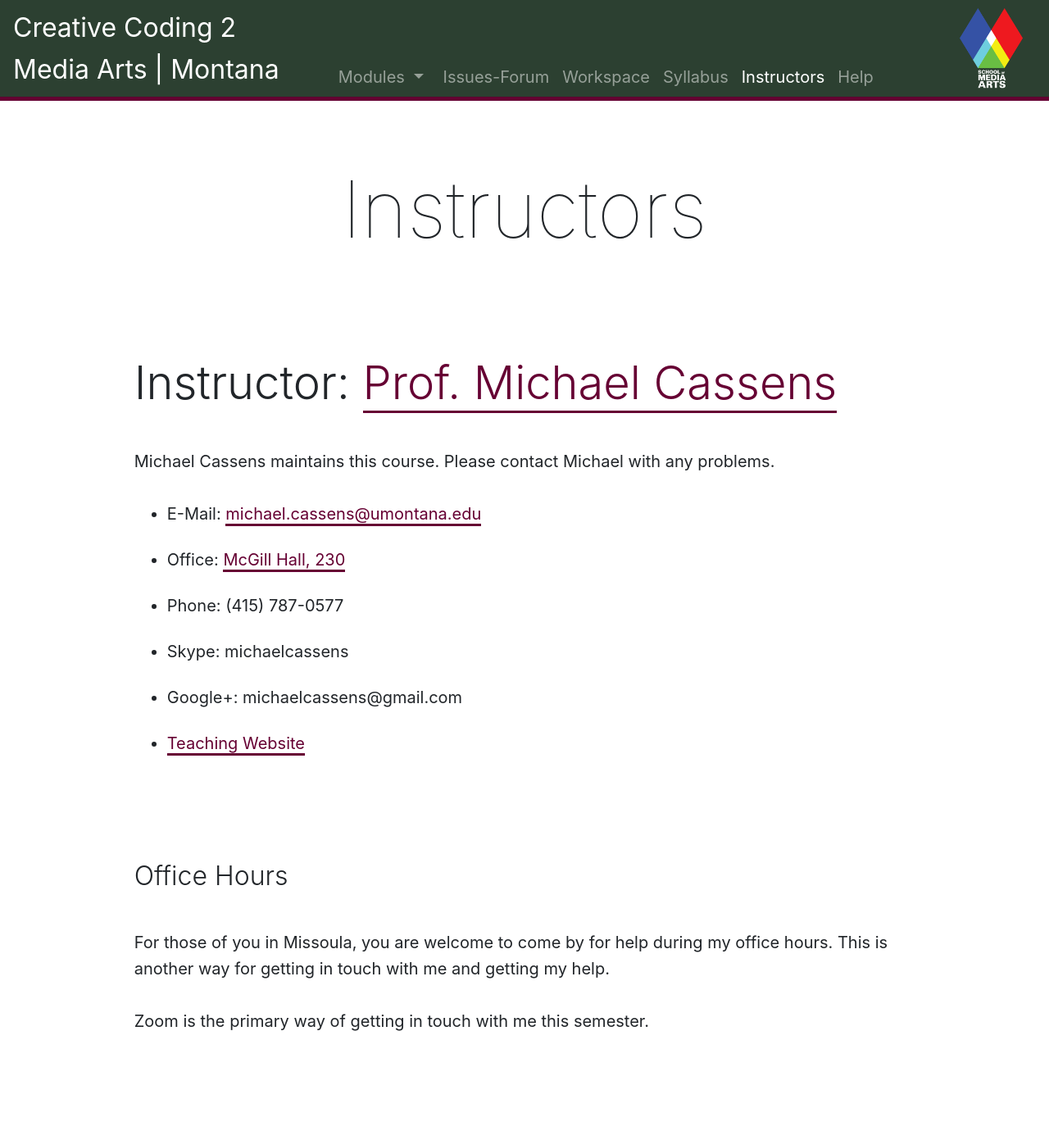
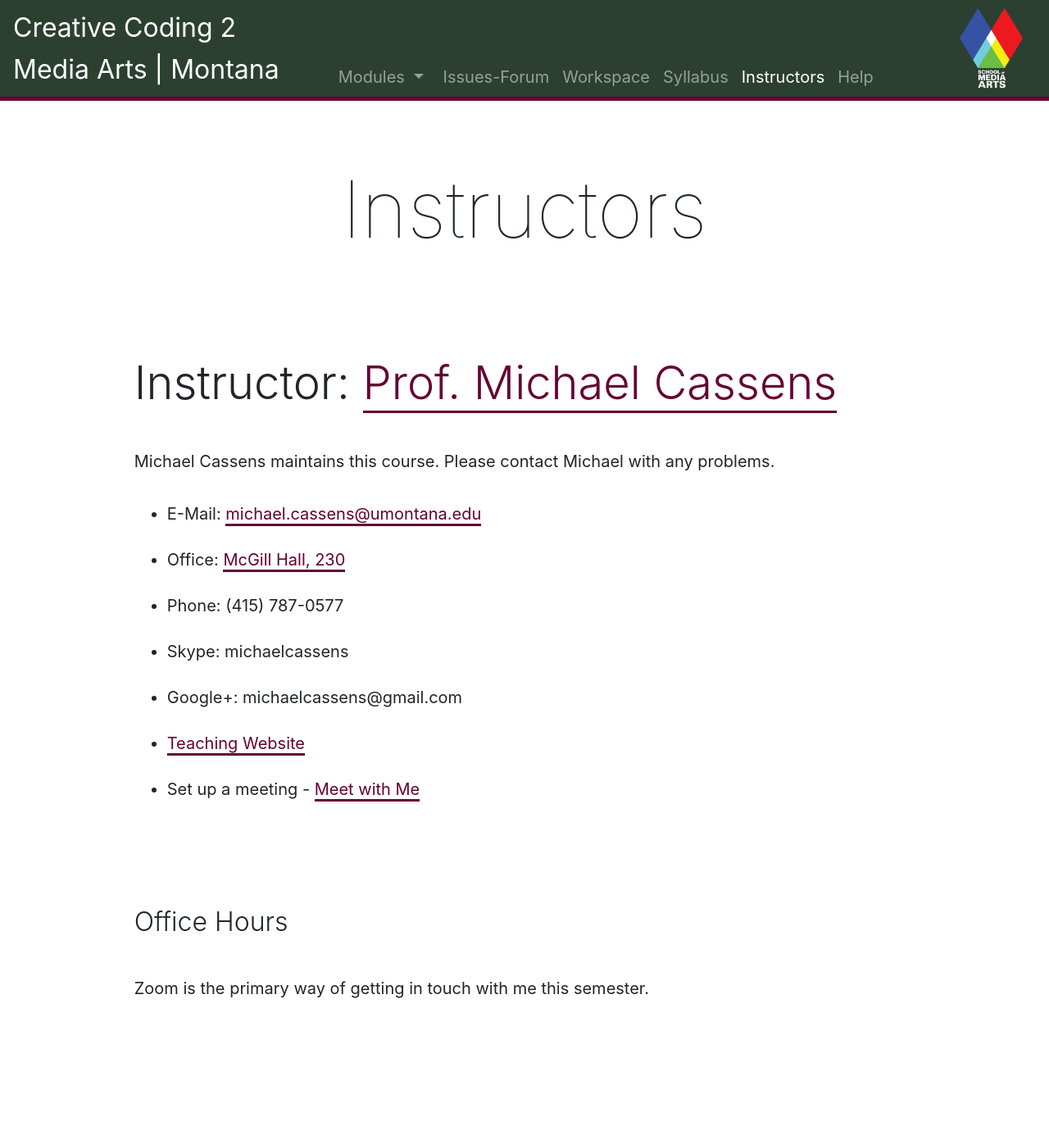
Before and after one commit to Montana-Media-Arts/220-creative-coding2-Spring2021, a Jekyll site: the page built from modules/instructors/_posts/2017-01-01-instructors.md, in a window 1280 px wide. Shown: the whole page at 82% size. Built offline with Jekyll 4.4.1, drawn with Linux system fonts in a browser that asks for light colours; nearby versions of some CDN libraries; comment, search, counter and statistics services are not loaded; after the commit the page ends 1351 px from its top, so only the background shows below that.

Commit message:
updated text links

```diff
--- a/_includes/navigation.html
+++ b/_includes/navigation.html
@@ -40,7 +40,7 @@
             </li>
 
             <!-- Course Repo Link -->
-            <a class="nav-item nav-link px-2 pb-0 mb-0" href="https://github.com/Montana-Media-Arts/220-creative-coding2-Spring2021-course/issues" target="_blank">
+            <a class="nav-item nav-link px-2 pb-0 mb-0" href="https://github.com/Montana-Media-Arts/220-creative-coding2-Spring2021-Samples/issues" target="_blank">
                 Issues-Forum
             </a>
 
--- a/modules/instructors/_posts/2017-01-01-instructors.md
+++ b/modules/instructors/_posts/2017-01-01-instructors.md
@@ -15,11 +15,11 @@ Michael Cassens maintains this course. Please contact Michael with any problems.
 - Skype: michaelcassens
 - Google+: michaelcassens@gmail.com
 - [Teaching Website](https://michaelcassens.github.io/teaching)
+- Set up a meeting - [Meet with Me](https://calendly.com/michael-cassens/220-meeting)
 
 
 
 #### Office Hours
 
-For those of you in Missoula, you are welcome to come by for help during my office hours. This is another way for getting in touch with me and getting my help.
 
 Zoom is the primary way of getting in touch with me this semester.
```
